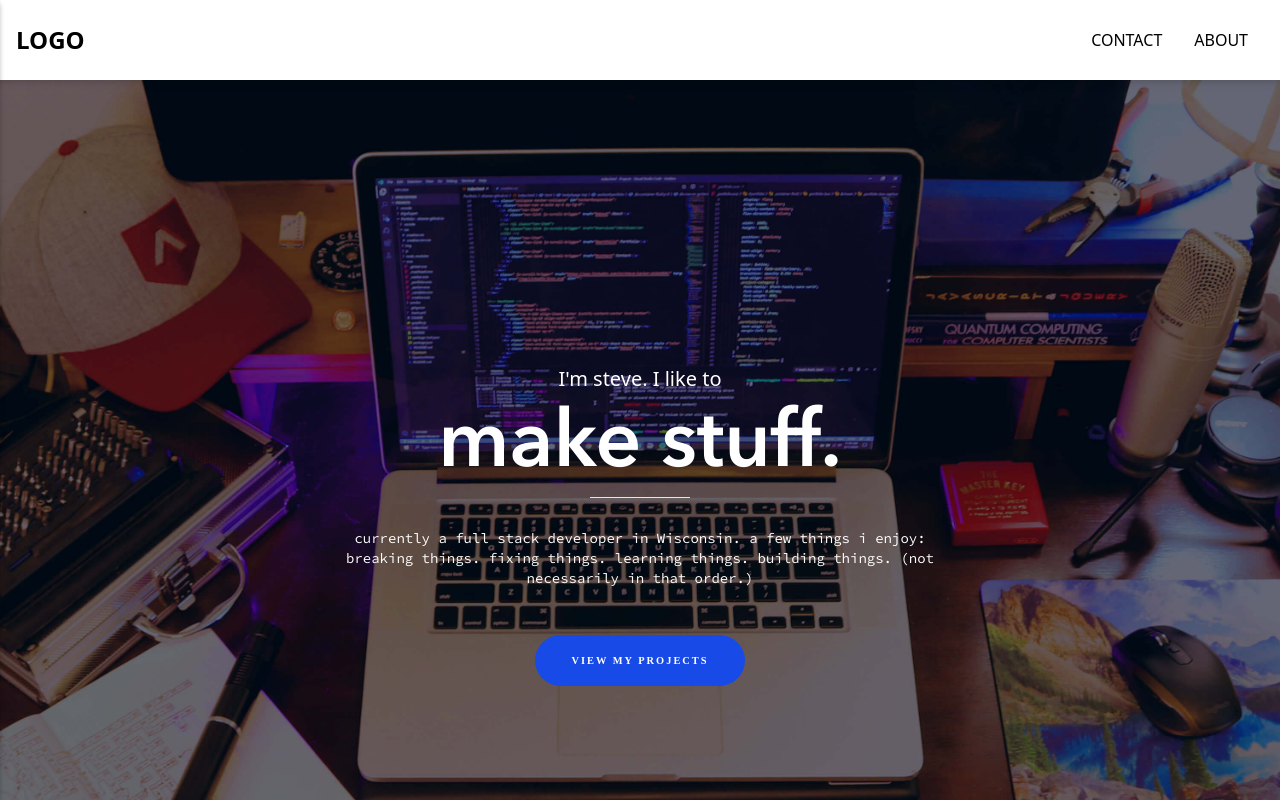
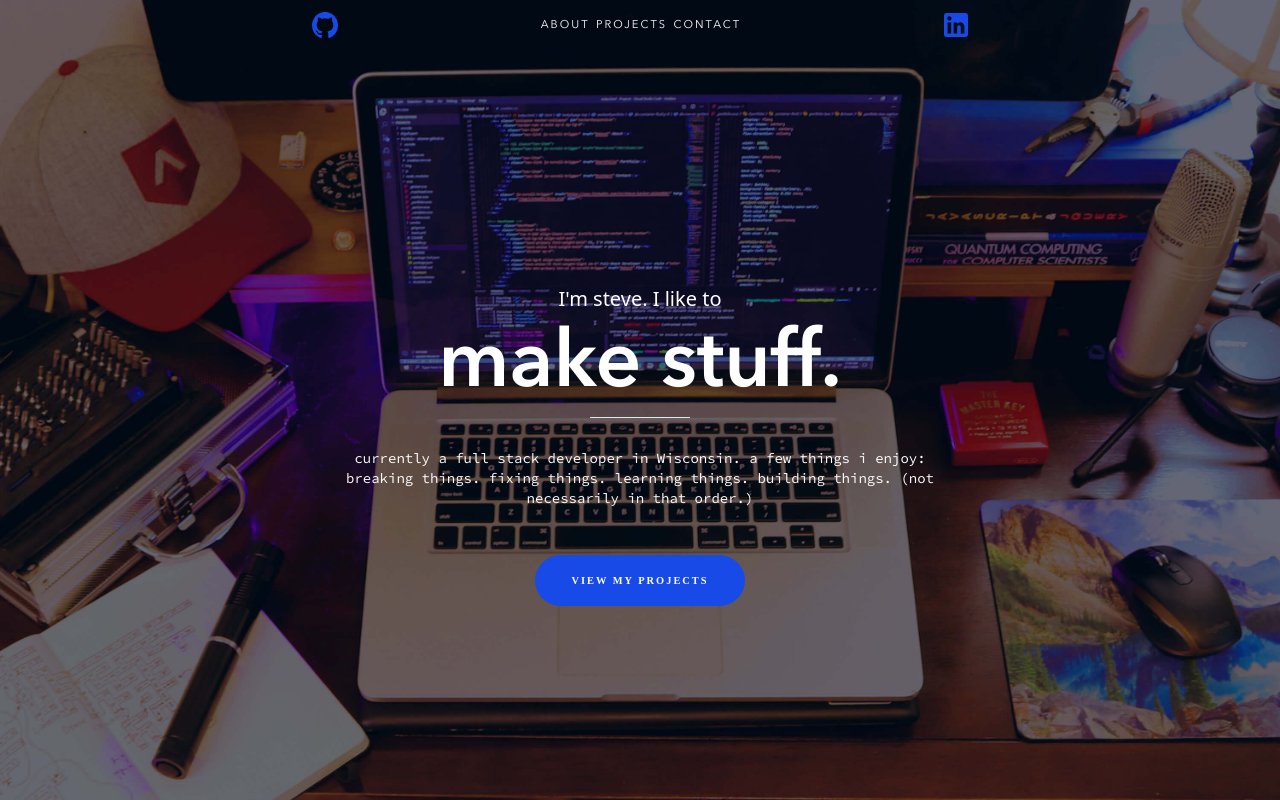
Before and after one commit to sklanier/Portfolio, a Next.js app: page / in a window 1280 px wide. Shown: the top 800 px of the page. Built offline with nearby package versions, Linux system fonts and the light colour scheme.

Commit message:
merging nav component code

```diff
--- a/components/Nav.js
+++ b/components/Nav.js
@@ -34,38 +34,72 @@ const MobileNav = ({ open, setOpen }) => {
 )
 }
 
+// const Nav = () => {
+//   const [open, setOpen] = useState(false)
+//   const router = useRouter();
+
+//   return (
+//     <nav className="flex filter drop-shadow-md bg-white px-4 py-4 h-20 items-center">
+//             <MobileNav open={open} setOpen={setOpen}/>
+//             <div className="w-3/12 flex items-center">
+//                 <a className="text-2xl font-semibold" href="/">LOGO</a>
+//             </div>
+//             <div className="w-9/12 flex justify-end items-center">
+
+//                 <div className="z-50 flex relative w-8 h-8 flex-col justify-between items-center md:hidden" onClick={() => {
+//                     setOpen(!open)
+//                 }}>
+//                     {/* hamburger button */}
+//                     <span className={`h-1 w-full bg-black rounded-lg transform transition duration-300 ease-in-out ${open ? "rotate-45 translate-y-3.5" : ""}`} />
+//                     <span className={`h-1 w-full bg-black rounded-lg transition-all duration-300 ease-in-out ${open ? "w-0" : "w-full"}`} />
+//                     <span className={`h-1 w-full bg-black rounded-lg transform transition duration-300 ease-in-out ${open ? "-rotate-45 -translate-y-3.5" : ""}`} />
+//                 </div>
+
+//                 <div className="hidden md:flex">
+//                     <NavLink to="/contact">
+//                         CONTACT
+//                     </NavLink>
+//                     <NavLink to="/about">
+//                         ABOUT
+//                     </NavLink>
+//                 </div>
+//             </div>
+//         </nav>
+//   )
+// };
+
 const Nav = () => {
-  const [open, setOpen] = useState(false)
-  const router = useRouter();
+    const router = useRouter();
+    return (
+      <nav id="nav" className="transition duration-500 z-10 bg-transparent fixed top-0 left-0 right-0">
+        <div className="bg-transparent flex justify-around w-8/12 m-auto" style={navStyles.navBar}>
+          <a href="https://www.github.com/sklanier" target="_blank"><img src="../assets/img/Github-icon.svg"/></a>
 
-  return (
-    <nav className="flex filter drop-shadow-md bg-white px-4 py-4 h-20 items-center">
-            <MobileNav open={open} setOpen={setOpen}/>
-            <div className="w-3/12 flex items-center">
-                <a className="text-2xl font-semibold" href="/">LOGO</a>
+          {router.asPath === '/' ?
+            <div className="flex justify-evenly w-3/12">
+              <AnchorLink className="transition duration-500 navText" href="#about">ABOUT</AnchorLink>
+              <Link href="/projects">
+                <a className="transition duration-500 navText">PROJECTS</a>
+              </Link>
+              <AnchorLink className="transition duration-500 navText" href="#contact">CONTACT</AnchorLink>
             </div>
-            <div className="w-9/12 flex justify-end items-center">
-
-                <div className="z-50 flex relative w-8 h-8 flex-col justify-between items-center md:hidden" onClick={() => {
-                    setOpen(!open)
-                }}>
-                    {/* hamburger button */}
-                    <span className={`h-1 w-full bg-black rounded-lg transform transition duration-300 ease-in-out ${open ? "rotate-45 translate-y-3.5" : ""}`} />
-                    <span className={`h-1 w-full bg-black rounded-lg transition-all duration-300 ease-in-out ${open ? "w-0" : "w-full"}`} />
-                    <span className={`h-1 w-full bg-black rounded-lg transform transition duration-300 ease-in-out ${open ? "-rotate-45 -translate-y-3.5" : ""}`} />
-                </div>
-
-                <div className="hidden md:flex">
-                    <NavLink to="/contact">
-                        CONTACT
-                    </NavLink>
-                    <NavLink to="/about">
-                        ABOUT
-                    </NavLink>
-                </div>
+            :
+            <div className="flex justify-evenly w-3/12">
+              <Link href="/#about">
+                <a className="transition duration-500 navText">ABOUT</a>
+              </Link>
+              <Link href="/projects">
+                <a className="transition duration-500 navText">PROJECTS</a>
+              </Link>
+              <Link href="/#contact">
+                <a className="transition duration-500 navText">CONTACT</a>
+              </Link>
             </div>
-        </nav>
-  )
-};
+          }
+          <a href="https://www.linkedin.com/in/steve-lanier-a12a1850/" target="_blank"><img src="../assets/img/LinkedIn-Icon.svg"/></a>
+        </div>
+      </nav>
+    )
+  };
 
 export default Nav;
```
